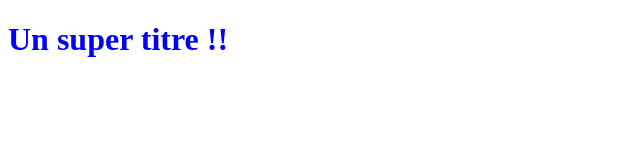
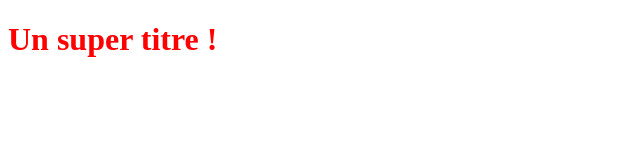
Before and after one commit to AlexMlt29/P4.OpenClassRooms, a plain HTML site: page index.html in a window 1280 px wide. Shown: the whole page, without its empty margins (0-640 px from the left). Drawn offline with Linux system fonts and the light colour scheme.

Commit message:
Ajout fichier index + styles

```diff
--- a/index.html
+++ b/index.html
@@ -5,6 +5,6 @@
    <link rel="stylesheet" type="text/css" href="styles.css">
 </head>
 <body>
-   <h1>Un super titre !!</h1>
+   <h1>Un super titre !</h1>
 </body>
 </html>
--- a/styles.css
+++ b/styles.css
@@ -1,3 +1,3 @@
 h1 {
-    color: blue;
+    color: red;
  }
```
